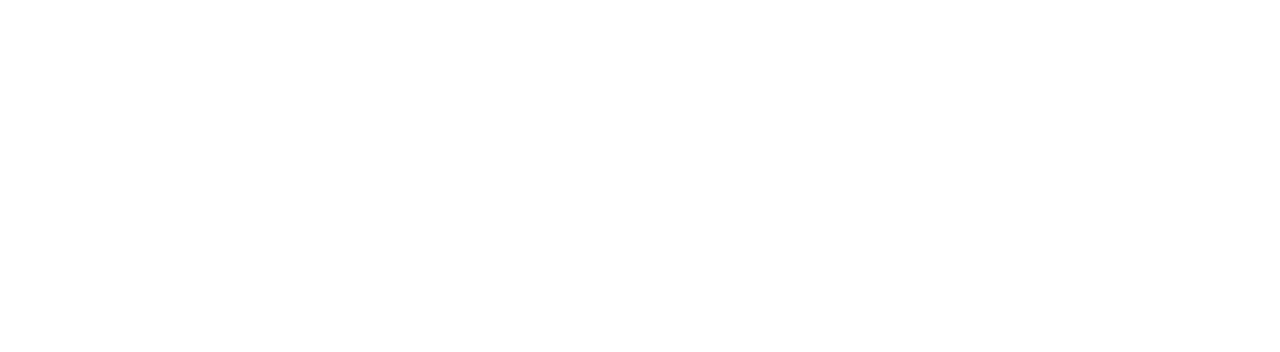
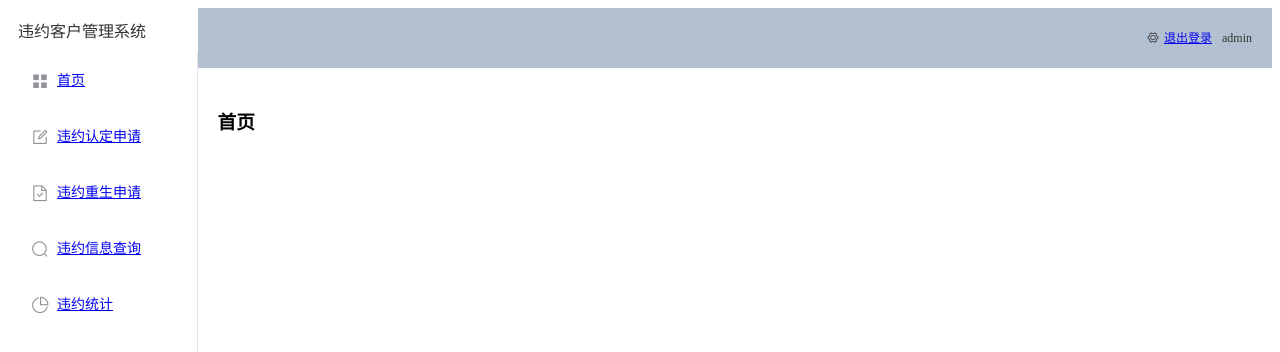
Before and after one commit to Abbylolo/mana-def-custom, a Vue app: page /#/home in a window 1280 px wide. Before the commit this address had no page. Shown: the top 352 px of the page. Built offline with nearby package versions, Linux system fonts and the light colour scheme.

Commit message:
新增路由

```diff
--- a/public/index.html
+++ b/public/index.html
@@ -4,7 +4,7 @@
     <meta charset="utf-8">
     <meta http-equiv="X-UA-Compatible" content="IE=edge">
     <meta name="viewport" content="width=device-width,initial-scale=1.0">
-    <link rel="icon" href="<%= BASE_URL %>favicon.ico">
+    <link rel="icon" href="<%= BASE_URL %>logo.ico">
     <title><%= htmlWebpackPlugin.options.title %></title>
   </head>
   <body>
--- a/src/router/index.js
+++ b/src/router/index.js
@@ -1,6 +1,14 @@
 import { createRouter, createWebHashHistory } from 'vue-router'
 import Login from '../views/Login.vue'
 import index from '../views/index'
+import Home from '../views/components/Home'
+import DefaultApplication from '../views/components/DefaultApplication'
+import DefaultRenewalApplication from '../views/components/DefaultRenewalApplication'
+import DataSearch from '../views/components/DataSearch'
+import DefaultStatistics from '../views/components/DefaultStatistics'
+import DefaultApplicationReview from '../views/components/DefaultApplicationReview'
+import DefaultRenewalApplicationReview from '../views/components/DefaultRenewalApplicationReview'
+import DefaultReasons from '../views/components/DefaultReasons'
 
 const routes = [
   {
@@ -9,9 +17,38 @@
     component: Login
   },
   {
+    //导航
     path: '/index',
     name: 'index',
-    component: index
+    component: index,
+    children:[
+      {
+        path:'/home',
+        name:'Home',
+        component: Home
+      },
+      {
+        path:'/default/appliciton',
+        name:'DefaultApplication',
+        component: DefaultApplication
+      },
+      {
+        path:'/default/renewalAppliciton',
+        name:'DefaultRenewalApplication',
+        component: DefaultRenewalApplication
+      },
+      {
+        path:'/dataSearch',
+        name:'DataSearch',
+        component: DataSearch
+      },
+      {
+        path:'/statistics',
+        name:'DefaultStatistics',
+        component:DefaultStatistics
+
+      },
+    ]
   },
 
 ]
--- a/src/views/Login.vue
+++ b/src/views/Login.vue
@@ -60,7 +60,7 @@
       } else {
         new Promise(apiUrl).then(res => {
           if (res.status === 200) {
-            this.$router.push("/index")
+            this.$router.push("/home")
           } else if (res.status === 401) {
             const errorResponse = res.json()
             this.errors.push(errorResponse.error)
--- /dev/null
+++ b/src/views/components/DataSearch.vue
@@ -0,0 +1,13 @@
+<template>
+  <h1>违约信息查询</h1>
+</template>
+
+<script>
+export default {
+    name:'DataSearch'
+}
+</script>
+
+<style>
+
+</style>
--- /dev/null
+++ b/src/views/components/DefaultApplication.vue
@@ -0,0 +1,15 @@
+<template>
+  <div>
+    <h1>违约认定申请</h1>
+  </div>
+</template>
+
+<script>
+    export default {
+        name:'DefaultApplication',
+    }
+</script>
+
+<style>
+
+</style>
--- /dev/null
+++ b/src/views/components/DefaultApplicationReview.vue
@@ -0,0 +1,15 @@
+<template>
+  <div>
+    <h1>违约认定审核</h1>
+  </div>
+</template>
+
+<script>
+    export default {
+        name:'DefaultApplicationReview',
+    }
+</script>
+
+<style>
+
+</style>
--- /dev/null
+++ b/src/views/components/DefaultReasons.vue
@@ -0,0 +1,13 @@
+<template>
+  <h1>违约风险原因维护</h1>
+</template>
+
+<script>
+export default {
+    name:'DefaultReasons'
+}
+</script>
+
+<style>
+
+</style>
--- /dev/null
+++ b/src/views/components/DefaultRenewalApplication.vue
@@ -0,0 +1,15 @@
+<template>
+  <div>
+    <h1>违约重生申请</h1>
+  </div>
+</template>
+
+<script>
+    export default {
+        name:'DefaultRenewalApplication',
+    }
+</script>
+
+<style>
+
+</style>
--- /dev/null
+++ b/src/views/components/DefaultRenewalApplicationReview.vue
@@ -0,0 +1,15 @@
+<template>
+  <div>
+    <h1>违约重生审核</h1>
+  </div>
+</template>
+
+<script>
+    export default {
+        name:'DefaultRenewalApplicationReview',
+    }
+</script>
+
+<style>
+
+</style>
--- /dev/null
+++ b/src/views/components/DefaultStatistics.vue
@@ -0,0 +1,13 @@
+<template>
+  <h1>违约统计</h1>
+</template>
+
+<script>
+export default {
+    name:'DefaultStatistics'
+}
+</script>
+
+<style>
+
+</style>
--- /dev/null
+++ b/src/views/components/Home.vue
@@ -0,0 +1,13 @@
+<template>
+  <h1>首页</h1>
+</template>
+
+<script>
+export default {
+    name:'Home'
+}
+</script>
+
+<style>
+
+</style>
--- a/src/views/index.vue
+++ b/src/views/index.vue
@@ -9,44 +9,44 @@
                     <el-menu-item index="1">
                         <template #title>
                             <i class="el-icon-menu"></i>
-                            <span>首页</span>
+                            <router-link to="/home">首页</router-link>
                         </template>
                     </el-menu-item>
                     <el-menu-item index="2">
                         <template #title>
                             <i class="el-icon-edit-outline"></i>
-                            <span>违约认定申请</span>
+                            <router-link to="/default/appliciton">违约认定申请</router-link>
                         </template>
                     </el-menu-item>
                     <el-menu-item index="3">
                         <template #title>
                             <i class="el-icon-document-checked"></i>
-                            <span>违约重生申请</span>
+                            <router-link to="/default/renewalAppliciton">违约重生申请</router-link>
                         </template>
                     </el-menu-item>
                     <el-menu-item index="4">
                         <template #title>
                             <i class="el-icon-search"></i>
-                            <span>违约信息查询</span>
+                            <router-link to="/dataSearch">违约信息查询</router-link>
                         </template>
                     </el-menu-item>
                     <el-menu-item index="5">
                         <template #title>
                             <i class="el-icon-pie-chart"></i>
-                            <span>违约统计</span>
+                            <router-link to="/statistics">违约统计</router-link>
                         </template>
                     </el-menu-item>
                 </el-menu>
             </el-aside>
             <el-container>
                 <el-header style="text-align: right; font-size: 12px">
-                    <i class="el-icon-setting" style="margin-right: 15px" @click="back">退出登录</i>
+                    <i class="el-icon-setting" style="margin-right: 5px"></i>
+                    <router-link to="/" style="margin-right: 10px">退出登录</router-link>
                     <span>admin</span>
                 </el-header>
                 <el-main>
-                    内容
+                    <router-view />
                 </el-main>
-                <el-footer>Footer</el-footer>
             </el-container>
         </el-container>
     </div>
```
Also changed, not shown: 1 other file (tests, documents, lock files or other folders).
